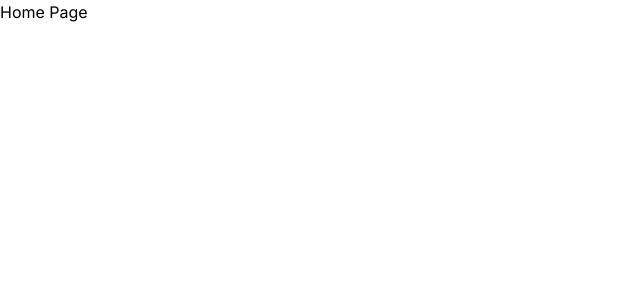
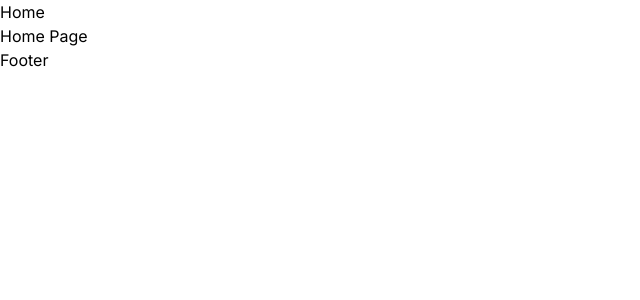
Before and after one commit to samyakpiya/buzz-finder, a Next.js app: page / in a window 1280 px wide. Shown: the top 300 px of the page, without its empty margins (0-640 px from the left). Built offline with nearby package versions, Linux system fonts and the light colour scheme.

Commit message:
Set initial routing strategy, layout, and pages

```diff
--- /dev/null
+++ b/src/app/event/[slug]/page.tsx
@@ -0,0 +1,3 @@
+export default function EventPage() {
+  return <main>EventPage</main>;
+}
--- /dev/null
+++ b/src/app/events/[city]/page.tsx
@@ -0,0 +1,3 @@
+export default function EventsPage() {
+  return <main>EventsPage</main>;
+}
--- a/src/app/layout.tsx
+++ b/src/app/layout.tsx
@@ -1,22 +1,28 @@
-import type { Metadata } from 'next'
-import { Inter } from 'next/font/google'
-import './globals.css'
+import type { Metadata } from "next";
+import { Inter } from "next/font/google";
+import "./globals.css";
+import Header from "@/components/header";
+import Footer from "@/components/footer";
 
-const inter = Inter({ subsets: ['latin'] })
+const inter = Inter({ subsets: ["latin"] });
 
 export const metadata: Metadata = {
-  title: 'Create Next App',
-  description: 'Generated by create next app',
-}
+  title: "Create Next App",
+  description: "Generated by create next app",
+};
 
 export default function RootLayout({
   children,
 }: {
-  children: React.ReactNode
+  children: React.ReactNode;
 }) {
   return (
     <html lang="en">
-      <body className={inter.className}>{children}</body>
+      <body className={inter.className}>
+        <Header />
+        {children}
+        <Footer />
+      </body>
     </html>
-  )
+  );
 }
--- /dev/null
+++ b/src/app/not-found.tsx
@@ -0,0 +1,5 @@
+import React from "react";
+
+export default function NotFound() {
+  return <div>We could not find that page.</div>;
+}
--- /dev/null
+++ b/src/app/privacy-policy/page.tsx
@@ -0,0 +1,3 @@
+export default function PrivacyPolicyPage() {
+  return <main>Privacy Policy</main>;
+}
--- /dev/null
+++ b/src/app/terms-conditions/page.tsx
@@ -0,0 +1,3 @@
+export default function TermsConditionsPage() {
+  return <main>Terms & Conditions</main>;
+}
--- /dev/null
+++ b/src/components/footer.tsx
@@ -0,0 +1,5 @@
+import React from "react";
+
+export default function Footer() {
+  return <footer>Footer</footer>;
+}
--- /dev/null
+++ b/src/components/header.tsx
@@ -0,0 +1,9 @@
+import Link from "next/link";
+
+export default function Header() {
+  return (
+    <header>
+      <Link href="/">Home</Link>
+    </header>
+  );
+}
```
Also changed, not shown: 1 other file (tests, documents, lock files or other folders).
